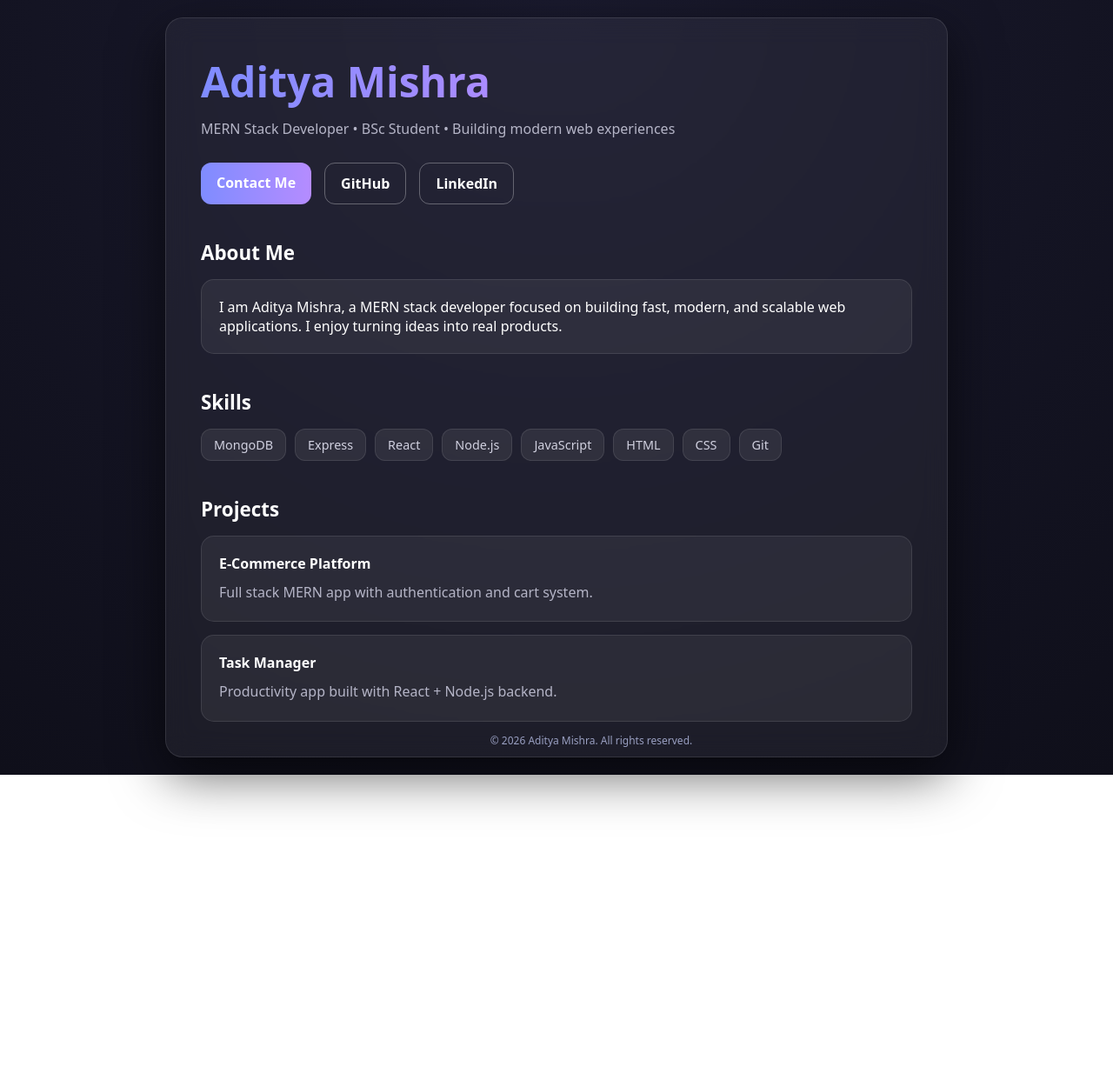
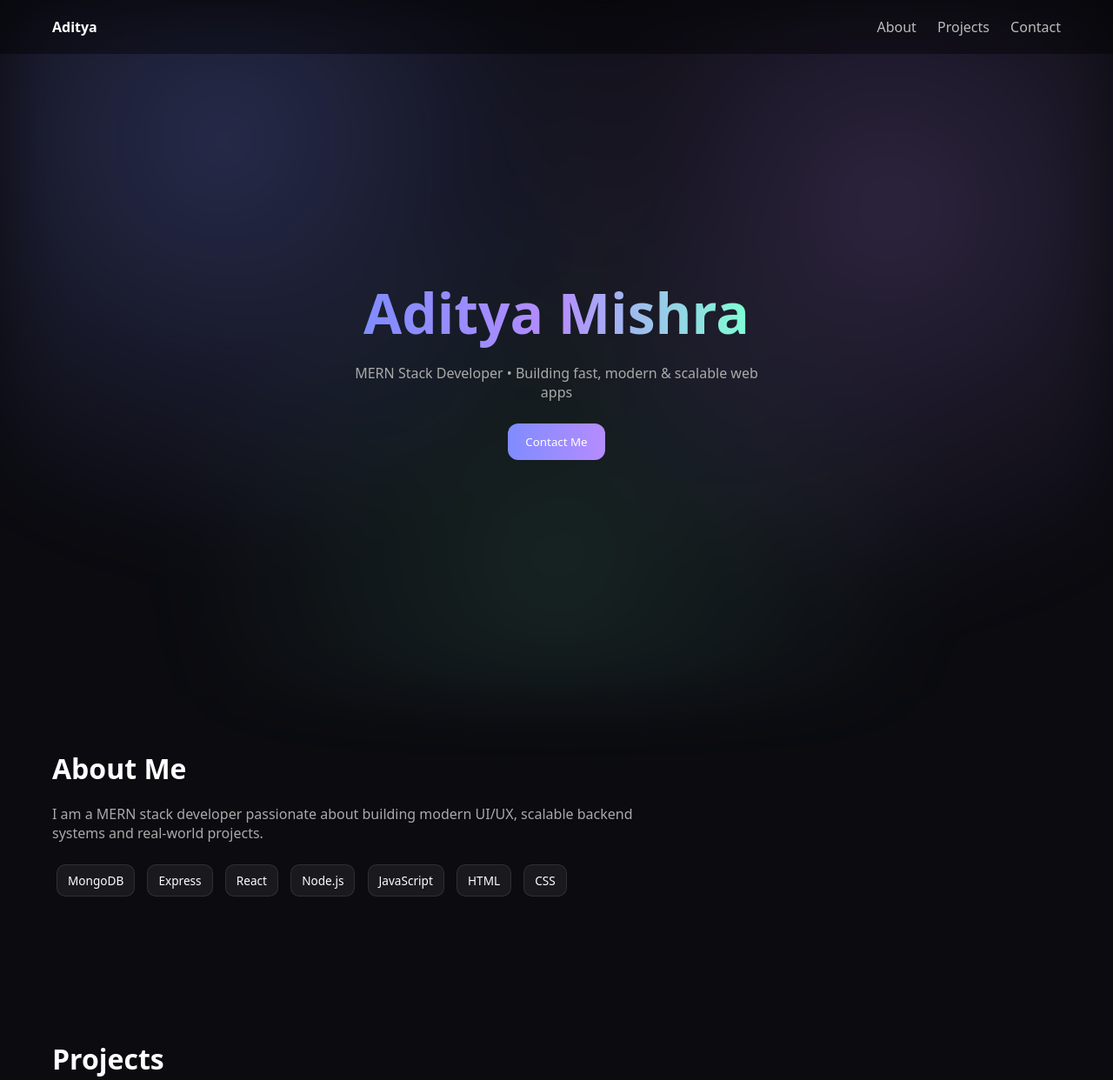
Before and after one commit to adityamern/aditya-mishra, a plain HTML site: page index.html in a window 1280 px wide. Shown: the top 1242 px of the page at 87% size. Before the commit the page ends 891 px from the top, so only its background shows below. Drawn offline with Linux system fonts and the light colour scheme.

Commit message:
Update index.html

```diff
--- a/index.html
+++ b/index.html
@@ -14,189 +14,228 @@
 }
 
 body{
-  background: radial-gradient(circle at top, #1a1a2e, #0f0f1a);
+  background:#0b0b10;
   color:white;
-  min-height:100vh;
-  display:flex;
-  align-items:center;
-  justify-content:center;
-  padding:20px;
+  overflow-x:hidden;
 }
 
-.container{
-  max-width:900px;
-  width:100%;
-  background: rgba(255,255,255,0.05);
-  backdrop-filter: blur(15px);
-  border:1px solid rgba(255,255,255,0.1);
-  border-radius:20px;
-  padding:40px;
-  box-shadow:0 20px 60px rgba(0,0,0,0.6);
+/* glow background */
+.bg{
+  position:fixed;
+  inset:0;
+  background:
+    radial-gradient(circle at 20% 20%, rgba(127,140,255,0.25), transparent 40%),
+    radial-gradient(circle at 80% 30%, rgba(181,140,255,0.20), transparent 40%),
+    radial-gradient(circle at 50% 80%, rgba(127,255,212,0.10), transparent 50%);
+  filter:blur(40px);
+  z-index:-1;
 }
 
-/* HERO */
-h1{
-  font-size:3rem;
-  background: linear-gradient(90deg,#7f8cff,#b58cff,#7fffd4);
+/* nav */
+nav{
+  display:flex;
+  justify-content:space-between;
+  padding:20px 60px;
+  position:sticky;
+  top:0;
+  backdrop-filter:blur(10px);
+  background:rgba(0,0,0,0.4);
+}
+
+nav a{
+  color:#bbb;
+  text-decoration:none;
+  margin-left:20px;
+  transition:0.3s;
+}
+
+nav a:hover{
+  color:white;
+}
+
+/* hero */
+.hero{
+  height:90vh;
+  display:flex;
+  flex-direction:column;
+  justify-content:center;
+  align-items:center;
+  text-align:center;
+}
+
+.hero h1{
+  font-size:4rem;
+  background:linear-gradient(90deg,#7f8cff,#b58cff,#7fffd4);
   -webkit-background-clip:text;
   color:transparent;
 }
 
-p{
-  color:#b5b5c7;
-  margin-top:10px;
-  line-height:1.6;
-}
-
-/* BUTTONS */
-.buttons{
-  margin-top:25px;
-  display:flex;
-  gap:15px;
-  flex-wrap:wrap;
+.hero p{
+  color:#aaa;
+  margin-top:15px;
+  max-width:500px;
 }
 
 .btn{
-  padding:12px 18px;
+  margin-top:25px;
+  padding:12px 20px;
   border-radius:12px;
   border:none;
+  background:linear-gradient(90deg,#7f8cff,#b58cff);
+  color:white;
   cursor:pointer;
-  font-weight:600;
   transition:0.3s;
-  text-decoration:none;
-  display:inline-block;
-}
-
-.btn-primary{
-  background: linear-gradient(90deg,#7f8cff,#b58cff);
-  color:white;
-}
-
-.btn-outline{
-  border:1px solid rgba(255,255,255,0.3);
-  color:white;
-  background:transparent;
 }
 
 .btn:hover{
-  transform:translateY(-3px);
+  transform:scale(1.05);
 }
 
-/* SECTIONS */
-.section{
-  margin-top:40px;
+/* section */
+section{
+  padding:80px 60px;
 }
 
 h2{
-  margin-bottom:15px;
-  font-size:1.4rem;
-  color:#ffffff;
+  margin-bottom:20px;
+  font-size:2rem;
 }
 
-/* SKILLS */
-.skills{
-  display:flex;
-  flex-wrap:wrap;
-  gap:10px;
+/* cards */
+.grid{
+  display:grid;
+  grid-template-columns:repeat(auto-fit,minmax(250px,1fr));
+  gap:20px;
 }
 
-.skill{
-  padding:8px 14px;
-  background:rgba(255,255,255,0.07);
-  border:1px solid rgba(255,255,255,0.1);
-  border-radius:12px;
-  font-size:0.9rem;
-  color:#d1d1e0;
-}
-
-/* CARDS */
 .card{
   padding:20px;
-  border-radius:15px;
-  background:rgba(255,255,255,0.06);
+  border-radius:16px;
+  background:rgba(255,255,255,0.05);
   border:1px solid rgba(255,255,255,0.1);
-  margin-top:15px;
   transition:0.3s;
 }
 
 .card:hover{
-  transform:scale(1.02);
-  background:rgba(255,255,255,0.09);
+  transform:translateY(-5px);
+  background:rgba(255,255,255,0.08);
 }
 
-/* FOOTER */
-footer{
-  margin-top:40px;
-  text-align:center;
-  color:#888;
+/* skills */
+.skill{
+  display:inline-block;
+  padding:8px 12px;
+  margin:5px;
+  border-radius:10px;
+  background:rgba(255,255,255,0.06);
+  border:1px solid rgba(255,255,255,0.1);
   font-size:0.85rem;
 }
-  .copyright-footer {
-  position: fixed;
-  bottom: 10px;
-  width: 100%;
-  text-align: center;
-  font-size: 0.75rem;
-  color: #9aa0c2;
-  pointer-events: none;
+
+/* footer */
+.footer{
+  text-align:center;
+  padding:40px;
+  color:#888;
+  font-size:0.8rem;
+}
+
+/* animation */
+.fade{
+  opacity:0;
+  transform:translateY(20px);
+  animation:fadeUp 1s forwards;
+}
+
+@keyframes fadeUp{
+  to{
+    opacity:1;
+    transform:translateY(0);
+  }
 }
 </style>
 </head>
 
 <body>
 
-<div class="container">
+<div class="bg"></div>
 
+<nav>
+  <div><b>Aditya</b></div>
+  <div>
+    <a href="#about">About</a>
+    <a href="#projects">Projects</a>
+    <a href="#contact">Contact</a>
+  </div>
+</nav>
+
+<div class="hero fade">
   <h1>Aditya Mishra</h1>
-  <p>MERN Stack Developer • BSc Student • Building modern web experiences</p>
+  <p>MERN Stack Developer • Building fast, modern & scalable web apps</p>
+  <button class="btn" onclick="document.getElementById('contact').scrollIntoView()">Contact Me</button>
+</div>
 
-  <div class="buttons">
-    <a class="btn btn-primary" href="mailto:hi@mishraaditya.com">Contact Me</a>
-    <a class="btn btn-outline" href="https://github.com/adityamern" target="_blank">GitHub</a>
-    <a class="btn btn-outline" href="https://linkedin.com/in/adityamern" target="_blank">LinkedIn</a>
+<section id="about" class="fade">
+  <h2>About Me</h2>
+  <p style="color:#aaa;max-width:700px;">
+    I am a MERN stack developer passionate about building modern UI/UX,
+    scalable backend systems and real-world projects.
+  </p>
+
+  <div style="margin-top:20px;">
+    <span class="skill">MongoDB</span>
+    <span class="skill">Express</span>
+    <span class="skill">React</span>
+    <span class="skill">Node.js</span>
+    <span class="skill">JavaScript</span>
+    <span class="skill">HTML</span>
+    <span class="skill">CSS</span>
   </div>
+</section>
 
-  <div class="section">
-    <h2>About Me</h2>
+<section id="projects" class="fade">
+  <h2>Projects</h2>
+
+  <div class="grid">
     <div class="card">
-      I am Aditya Mishra, a MERN stack developer focused on building fast,
-      modern, and scalable web applications. I enjoy turning ideas into real products.
-    </div>
-  </div>
-
-  <div class="section">
-    <h2>Skills</h2>
-    <div class="skills">
-      <div class="skill">MongoDB</div>
-      <div class="skill">Express</div>
-      <div class="skill">React</div>
-      <div class="skill">Node.js</div>
-      <div class="skill">JavaScript</div>
-      <div class="skill">HTML</div>
-      <div class="skill">CSS</div>
-      <div class="skill">Git</div>
-    </div>
-  </div>
-
-  <div class="section">
-    <h2>Projects</h2>
-
-    <div class="card">
-      <b>E-Commerce Platform</b>
-      <p>Full stack MERN app with authentication and cart system.</p>
+      <b>E-Commerce App</b>
+      <p style="color:#aaa;">Full MERN stack shopping platform.</p>
     </div>
 
     <div class="card">
       <b>Task Manager</b>
-      <p>Productivity app built with React + Node.js backend.</p>
+      <p style="color:#aaa;">Productivity tool with React + Node.</p>
+    </div>
+
+    <div class="card">
+      <b>Portfolio Website</b>
+      <p style="color:#aaa;">Modern UI portfolio with animations.</p>
     </div>
   </div>
+</section>
 
-<div class="copyright-footer">
-  © 2026 Aditya Mishra. All rights reserved.
+<section id="contact" class="fade">
+  <h2>Contact</h2>
+  <p style="color:#aaa;">Email: hi@mishraaditya.com</p>
+  <p style="color:#aaa;">GitHub: adityamern</p>
+  <p style="color:#aaa;">LinkedIn: adityamern</p>
+</section>
+
+<div class="footer">
+  © 2026 Aditya Mishra • MERN Stack Developer
 </div>
 
-</div>
+<script>
+const elements = document.querySelectorAll('.fade');
+const obs = new IntersectionObserver(entries=>{
+  entries.forEach(e=>{
+    if(e.isIntersecting){
+      e.target.style.animation = "fadeUp 1s forwards";
+    }
+  });
+});
+elements.forEach(el=>obs.observe(el));
+</script>
 
 </body>
 </html>
```
